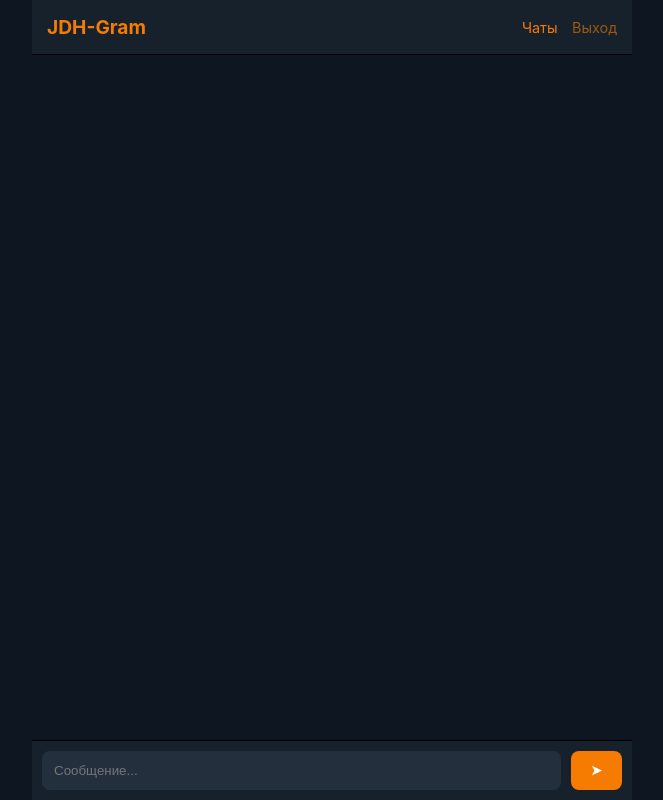
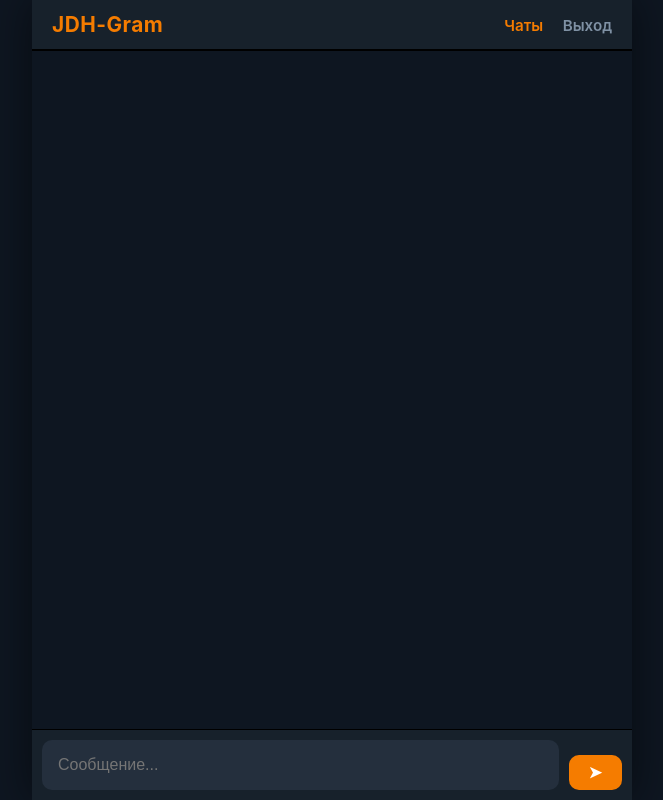
Before and after one commit to JDH-AF/JDHgram-, a Flask app: page /chat/1 in a window 1280 px wide. Shown: the whole page, without its empty margins (308-971 px from the left). Run offline with Flask 3, Linux system fonts and the light colour scheme; the visitor is signed in with stand-in values (Sample User, id 1); data that the repository does not hold is empty; some libraries are stand-ins or nearby versions.

Commit message:
Update base.html

```diff
--- a/templates/base.html
+++ b/templates/base.html
@@ -5,89 +5,172 @@
     <meta name="viewport" content="width=device-width, initial-scale=1.0, maximum-scale=1.0, user-scalable=no">
     <title>JDH-Gram</title>
     <style>
+        /* Цветовая палитра "Dark Orange Telegram" */
         :root {
-            --bg-main: #0e1621;
-            --bg-panel: #17212b;
-            --accent: #f57c00;
-            --text: #ffffff;
-            --msg-sent: #f57c00;
-            --msg-received: #2b3948;
+            --bg-main: #0e1621;         /* Глубокий темный фон */
+            --bg-panel: #17212b;        /* Фон панелей и заголовка */
+            --accent: #f57c00;          /* Тот самый оранжевый */
+            --accent-hover: #e66a00;
+            --text-white: #ffffff;
+            --text-muted: #7f91a4;
+            --error-red: #ff5555;
+            --input-bg: #242f3d;
         }
 
+        /* Общие сбросы */
+        * { box-sizing: border-box; }
         body, html {
-            margin: 0; padding: 0; height: 100%;
+            margin: 0; padding: 0;
+            height: 100%;
             background: var(--bg-main);
-            color: var(--text);
+            color: var(--text-white);
             font-family: -apple-system, BlinkMacSystemFont, "Segoe UI", Roboto, Helvetica, Arial, sans-serif;
+            -webkit-tap-highlight-color: transparent;
         }
 
+        /* Основной контейнер приложения */
         .app-container {
             display: flex;
             flex-direction: column;
             height: 100vh;
-            max-width: 600px;
+            max-width: 600px; /* Ограничение ширины для десктопа */
             margin: 0 auto;
             background: var(--bg-panel);
+            position: relative;
+            box-shadow: 0 0 40px rgba(0,0,0,0.5);
         }
 
+        /* Шапка сайта */
         .header {
-            padding: 15px;
+            padding: 12px 20px;
             background: var(--bg-panel);
-            border-bottom: 1px solid #000;
+            border-bottom: 2px solid #000;
             display: flex;
             justify-content: space-between;
             align-items: center;
-            z-index: 10;
+            z-index: 100;
         }
 
-        .header h1 { margin: 0; font-size: 1.2rem; color: var(--accent); }
-        .header a { color: var(--accent); text-decoration: none; font-size: 0.9rem; }
+        .header h1 {
+            margin: 0;
+            font-size: 1.3rem;
+            color: var(--accent);
+            letter-spacing: 0.5px;
+        }
 
-        .content-area {
+        .header .nav-links a {
+            color: var(--accent);
+            text-decoration: none;
+            font-size: 0.95rem;
+            font-weight: 600;
+            margin-left: 15px;
+            transition: opacity 0.2s;
+        }
+
+        .header .nav-links a:hover { opacity: 0.8; }
+
+        /* Область контента */
+        .main-content {
             flex: 1;
-            overflow: hidden;
+            overflow: hidden; /* Чтобы чат не вылезал за границы */
             display: flex;
             flex-direction: column;
             position: relative;
         }
 
-        /* Стили для форм (вход/регистрация) */
-        .auth-form { padding: 20px; }
-        input {
-            width: 100%; padding: 12px; margin: 10px 0;
-            background: #242f3d; border: none; border-radius: 8px;
-            color: white; box-sizing: border-box;
-        }
-        button {
-            width: 100%; padding: 12px; background: var(--accent);
-            border: none; border-radius: 8px; color: white;
-            font-weight: bold; cursor: pointer;
+        /* Уведомления (Flash-сообщения) */
+        .flash-messages {
+            background: rgba(255, 85, 85, 0.15);
+            color: var(--error-red);
+            padding: 10px;
+            text-align: center;
+            font-size: 0.9rem;
+            border-bottom: 1px solid rgba(255, 85, 85, 0.3);
         }
 
-        .flash { padding: 10px; background: rgba(255,0,0,0.2); color: #ff5555; text-align: center; }
+        /* Формы входа и регистрации */
+        .auth-container {
+            padding: 40px 20px;
+            text-align: center;
+        }
+
+        .auth-container h2 { color: var(--accent); margin-bottom: 30px; }
+
+        input {
+            width: 100%;
+            padding: 14px;
+            margin: 10px 0;
+            background: var(--input-bg);
+            border: 2px solid transparent;
+            border-radius: 10px;
+            color: white;
+            font-size: 1rem;
+            outline: none;
+            transition: border-color 0.2s;
+        }
+
+        input:focus { border-color: var(--accent); }
+
+        button {
+            width: 100%;
+            padding: 14px;
+            background: var(--accent);
+            border: none;
+            border-radius: 10px;
+            color: white;
+            font-size: 1rem;
+            font-weight: bold;
+            cursor: pointer;
+            margin-top: 15px;
+            transition: background 0.3s ease;
+        }
+
+        button:hover { background: var(--accent-hover); }
+
+        /* Ссылки под формами */
+        .auth-footer {
+            margin-top: 25px;
+            font-size: 0.9rem;
+            color: var(--text-muted);
+        }
+
+        .auth-footer a {
+            color: var(--accent);
+            text-decoration: none;
+            font-weight: bold;
+        }
+
+        /* Скроллбар (как в ТГ) */
+        ::-webkit-scrollbar { width: 4px; }
+        ::-webkit-scrollbar-thumb { background: rgba(255,255,255,0.1); border-radius: 10px; }
     </style>
 </head>
 <body>
     <div class="app-container">
-        <div class="header">
+        <header class="header">
             <h1>JDH-Gram</h1>
-            <div>
+            <nav class="nav-links">
                 {% if current_user.is_authenticated %}
                     <a href="{{ url_for('index') }}">Чаты</a>
-                    <a href="{{ url_for('logout') }}" style="margin-left:10px; opacity:0.6;">Выход</a>
+                    <a href="{{ url_for('logout') }}" style="color: var(--text-muted);">Выход</a>
                 {% else %}
                     <a href="{{ url_for('login') }}">Вход</a>
+                    <a href="{{ url_for('register') }}">Регистрация</a>
                 {% endif %}
-            </div>
-        </div>
+            </nav>
+        </header>
 
         {% with messages = get_flashed_messages() %}
-            {% if messages %}<div class="flash">{{ messages[0] }}</div>{% endif %}
+            {% if messages %}
+                {% for message in messages %}
+                    <div class="flash-messages">{{ message }}</div>
+                {% endfor %}
+            {% endif %}
         {% endwith %}
 
-        <div class="content-area">
+        <main class="main-content">
             {% block content %}{% endblock %}
-        </div>
+        </main>
     </div>
 </body>
 </html>
```
